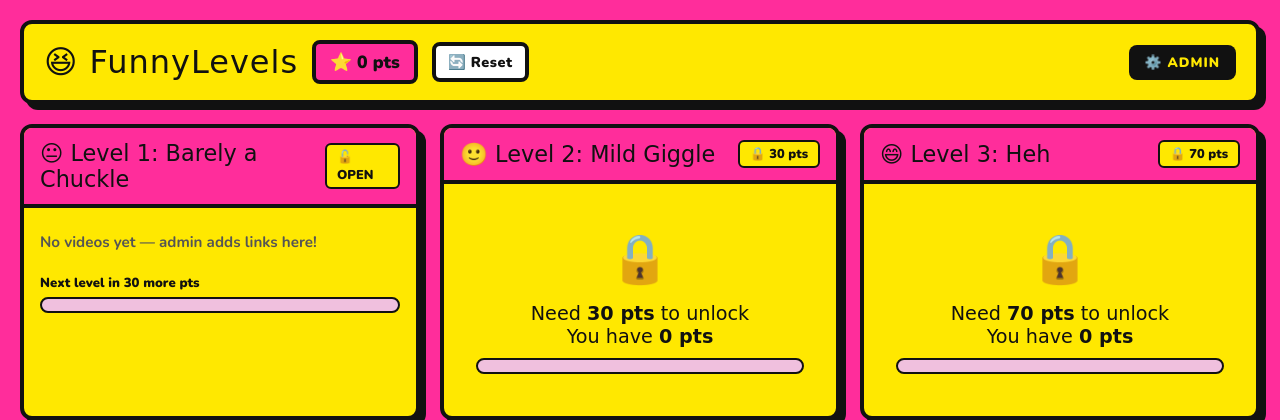
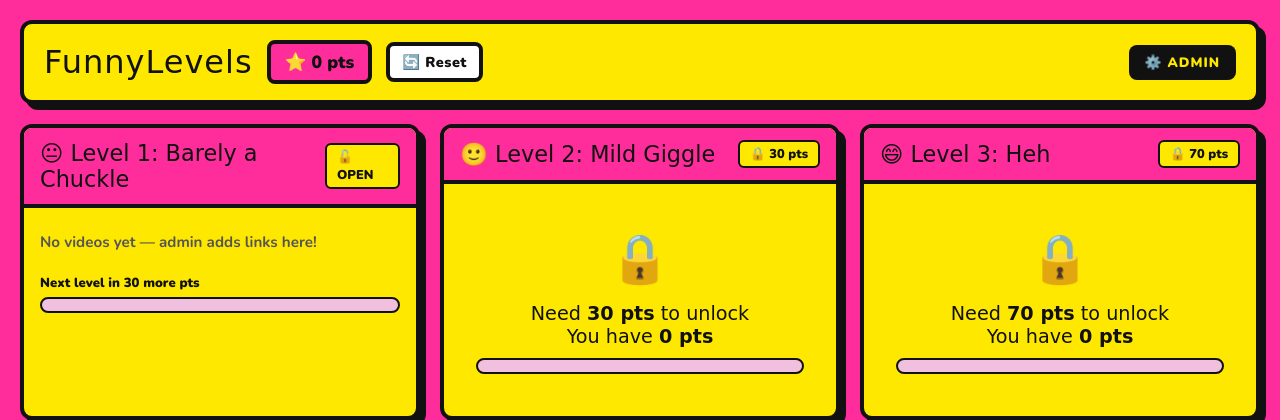
Before and after one commit to PositiveMatician/FunnyLevels, a Flask app: page / in a window 1280 px wide. Shown: the top 420 px of the page. Run offline with Flask 3, Linux system fonts and the light colour scheme; data that the repository does not hold is empty; some web fonts are replaced.

Commit message:
chore: Auto-initialize database, update favicon, and simplify the site title.

```diff
--- a/app.py
+++ b/app.py
@@ -24,6 +24,9 @@ def init_db():
             )
         ''')
         db.commit()
+
+# Ensure the database is initialized when the module is loaded (e.g., by WSGI in production)
+init_db()
 
 @app.route('/')
 def index():
--- a/templates/index.html
+++ b/templates/index.html
@@ -16,7 +16,7 @@
     <!-- HEADER -->
     <div class="header">
         <div class="header-left">
-            <span class="site-title">😆 FunnyLevels</span>
+            <span class="site-title">FunnyLevels</span>
             <span class="points-badge" id="totalPtsDisplay">⭐ 0 pts</span>
             <button class="reset-btn" onclick="resetAllData()" title="Reset My Progress">🔄 Reset</button>
         </div>
```
Also changed, not shown: static/favicon.png.
